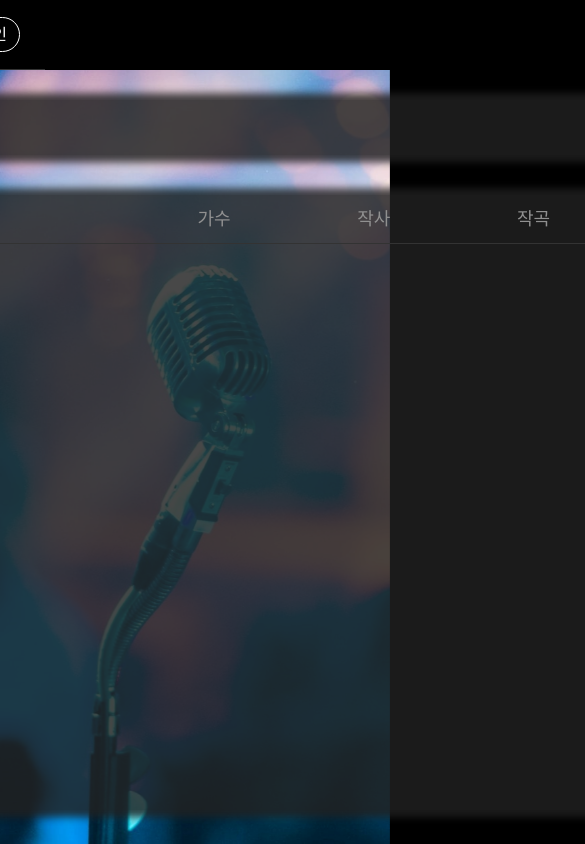
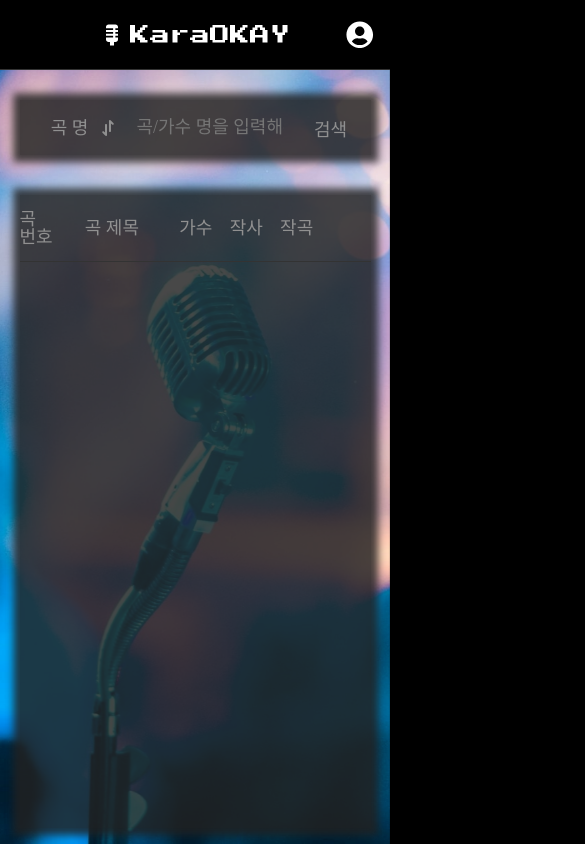
Before and after one commit to rlawlsyoung/karaOKAY, a Next.js app: page / in a window 390 px wide. Shown: the top 844 px of the page, 585 px wide, since content can reach past the window. Built offline with nearby package versions, Linux system fonts and the light colour scheme; a web font is replaced by a local one.

Commit message:
[Add] Header 반응형 디자인 추가

```diff
--- a/components/header/LoginBtn.tsx
+++ b/components/header/LoginBtn.tsx
@@ -1,10 +1,12 @@
 import { FaUserCircle } from 'react-icons/fa';
 import styled from 'styled-components';
 
+import { responsive } from '@/styles/theme';
+
 const LoginBtn = () => {
   return (
-    <LoginBtnContainer className="flex-center">
-      <FaUserCircle size={20} />
+    <LoginBtnContainer className="flex-center" onClick={() => alert(123)}>
+      <FaUserCircle />
       <Text>로그인</Text>
     </LoginBtnContainer>
   );
@@ -18,10 +20,27 @@ const LoginBtnContainer = styled.div`
   border: 1px solid white;
   border-radius: 17.5px;
   cursor: pointer;
+
+  svg {
+    font-size: 20px;
+  }
+
+  @media ${responsive.mobile} {
+    right: 15px;
+    width: 30px;
+    border: none;
+
+    svg {
+      font-size: 27.5px;
+    }
+  }
 `;
 
 const Text = styled.p`
   margin-left: 10px;
+  @media ${responsive.mobile} {
+    display: none;
+  }
 `;
 
 export default LoginBtn;
--- a/components/header/Logo.tsx
+++ b/components/header/Logo.tsx
@@ -1,10 +1,12 @@
 import { IoMdMicrophone } from 'react-icons/io';
 import styled from 'styled-components';
+
+import { responsive } from '@/styles/theme';
 
 const Logo = () => {
   return (
     <LogoContainer className="flex-center">
-      <IoMdMicrophone size={30} />
+      <IoMdMicrophone />
       KaraOKAY
     </LogoContainer>
   );
@@ -16,6 +18,14 @@ const LogoContainer = styled.h1`
 
   svg {
     margin-right: 6px;
+    font-size: 30px;
+  }
+
+  @media ${responsive.mobile} {
+    font-size: 20px;
+    svg {
+      font-size: 24px;
+    }
   }
 `;
 
--- a/components/home/SearchBar.tsx
+++ b/components/home/SearchBar.tsx
@@ -5,7 +5,7 @@ import { searchedMusicAtom } from '@/atom';
 import { CgArrowsExchangeAltV } from 'react-icons/cg';
 import styled from 'styled-components';
 
-import { deepGray, blurredDeepGray, middleGray } from '@/styles/theme';
+import { responsive, blurredDeepGray, middleGray } from '@/styles/theme';
 
 const SearchBar = () => {
   const searchRef = useRef<HTMLInputElement>(null);
@@ -81,6 +81,10 @@ const Search = styled.input`
   color: ${middleGray};
   font-family: 'Pretendard';
   font-size: 18px;
+
+  @media ${responsive.desktop} {
+    width: calc(90vw - 200px);
+  }
 `;
 
 const Button = styled.button`
--- a/components/layout/Layout.tsx
+++ b/components/layout/Layout.tsx
@@ -1,5 +1,7 @@
 import React from 'react';
 import styled from 'styled-components';
+
+import { responsive } from '@/styles/theme';
 
 interface LayoutProps {
   children: React.ReactNode;
@@ -29,6 +31,10 @@ const LayoutInner = styled.div`
   width: 1080px;
   height: calc(100vh - 70px);
   color: white;
+
+  @media ${responsive.desktop} {
+    width: 90vw;
+  }
 `;
 
 export default Layout;
--- a/pages/api/hello.ts
+++ /dev/null
@@ -1,13 +0,0 @@
-// Next.js API route support: https://nextjs.org/docs/api-routes/introduction
-import type { NextApiRequest, NextApiResponse } from 'next'
-
-type Data = {
-  name: string
-}
-
-export default function handler(
-  req: NextApiRequest,
-  res: NextApiResponse<Data>
-) {
-  res.status(200).json({ name: 'John Doe' })
-}
```
